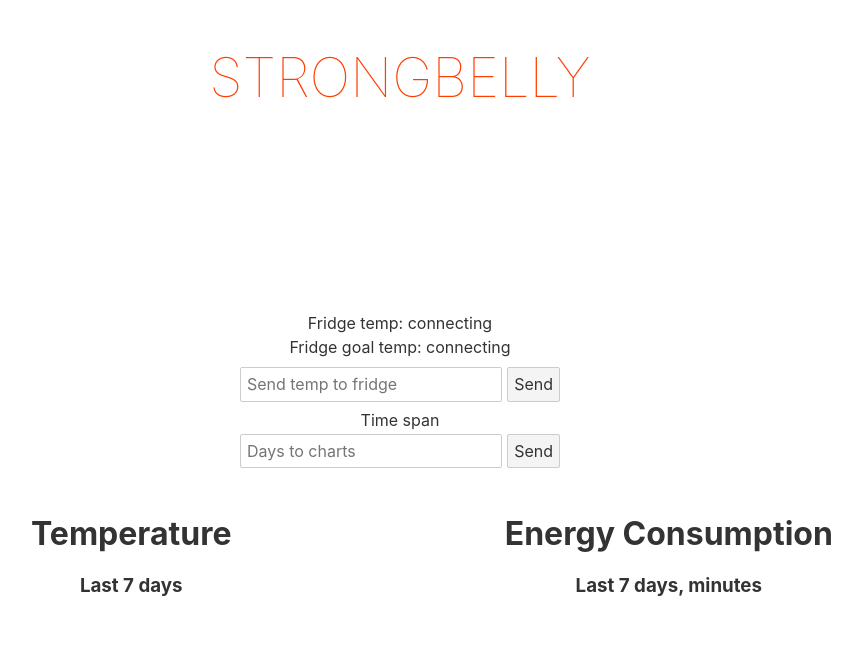
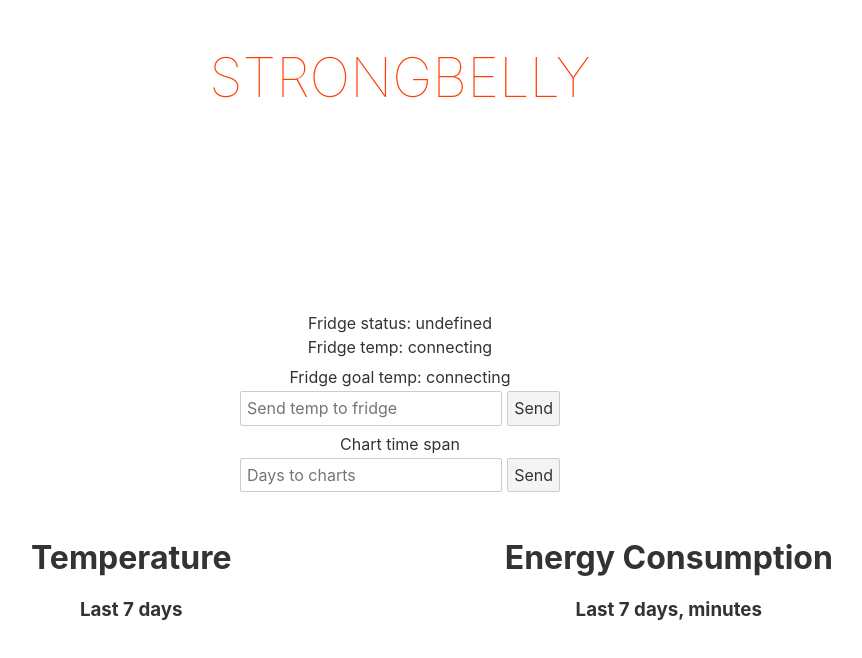
Before and after one commit to erikarvidsson/strongbelly, a Svelte app: page / in a window 1280 px wide. Shown: the top 658 px of the page, without its empty margins (240-1102 px from the left). Built offline with nearby package versions, Linux system fonts and the light colour scheme; no server answers.

Commit message:
added fridge status to frontend

```diff
--- a/src/components/Remote.svelte
+++ b/src/components/Remote.svelte
@@ -3,7 +3,23 @@
 
   let newSetTemp = "";
   let statsDays = "";
-  let fridgeValues = { fridgeTemp: "connecting", fridgeSet: "connecting" };
+  let fridgeValues = {
+    fridgeTemp: "connecting",
+    fridgeSet: "connecting",
+    fridgeStatus: "connecting",
+  };
+  let statusLabels = [
+    "IDLE",
+    "STATE_OFF",
+    "DOOR_OPEN",
+    "HEATING",
+    "COOLING",
+    "WAITING_TO_COOL",
+    "WAITING_TO_HEAT",
+    "WAITING_FOR_PEAK_DETECT",
+    "COOLING_MIN_TIME",
+    "HEATING_MIN_TIME",
+  ];
 
   $socket.on("connect", () => {
     if ($socket.connected) {
@@ -33,6 +49,7 @@
 
 <main>
   <div class="search-block">
+    <div class="temp">Fridge status: {statusLabels[fridgeValues.state]}</div>
     <div class="temp">Fridge temp: {fridgeValues.fridgeTemp}</div>
     <div class="temp">Fridge goal temp: {fridgeValues.fridgeSet}</div>
     <input
@@ -43,7 +60,7 @@
     <button on:click={setNewTempValue}>Send</button>
   </div>
   <div class="time">
-    <div class="temp">Time span</div>
+    <div class="temp">Chart time span</div>
     <input type="number" placeholder="Days to charts" bind:value={statsDays} />
     <button on:click={setNewDaysValue}>Send</button>
   </div>
```
Also changed, not shown: server.js (+14 -6 lines).
